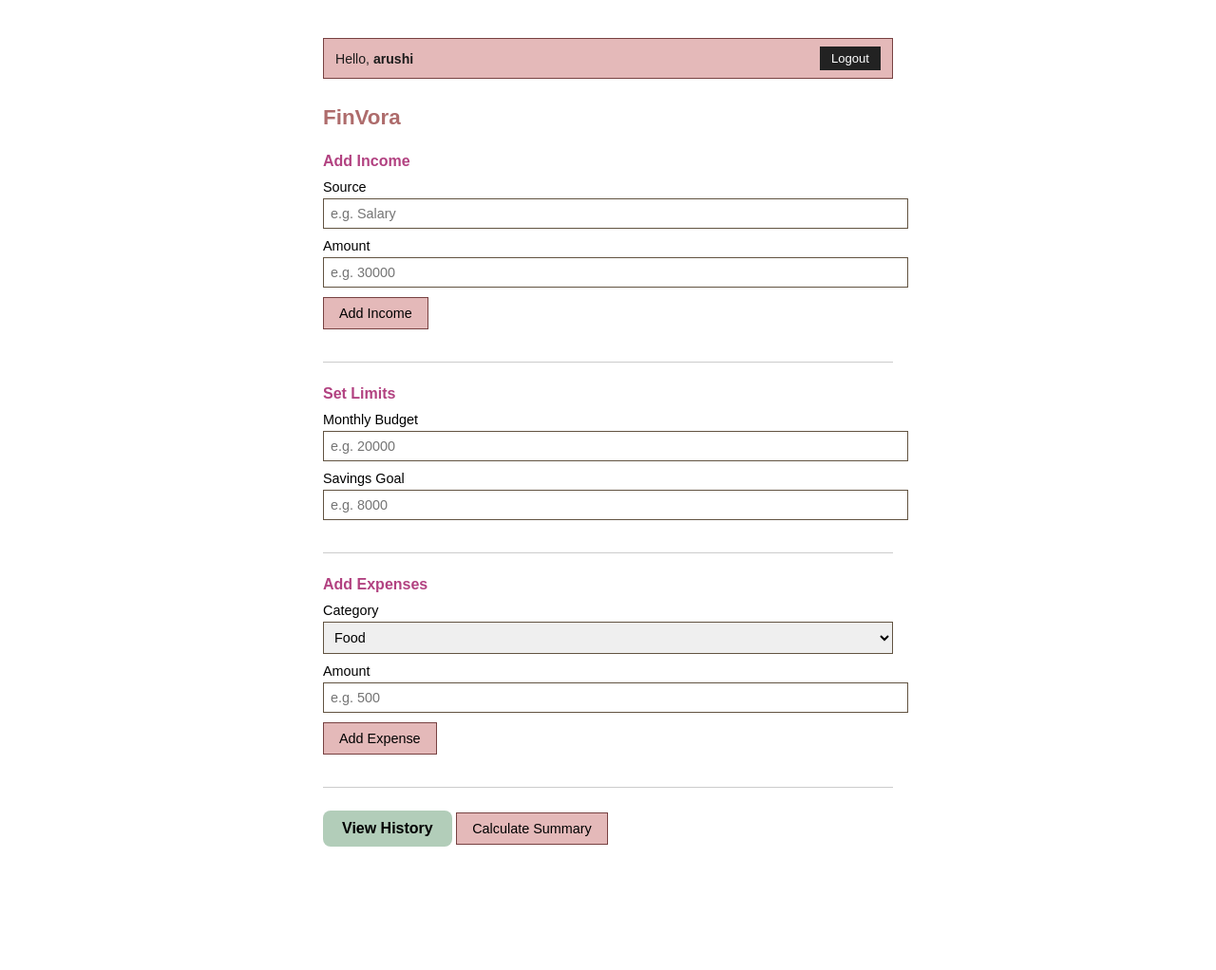
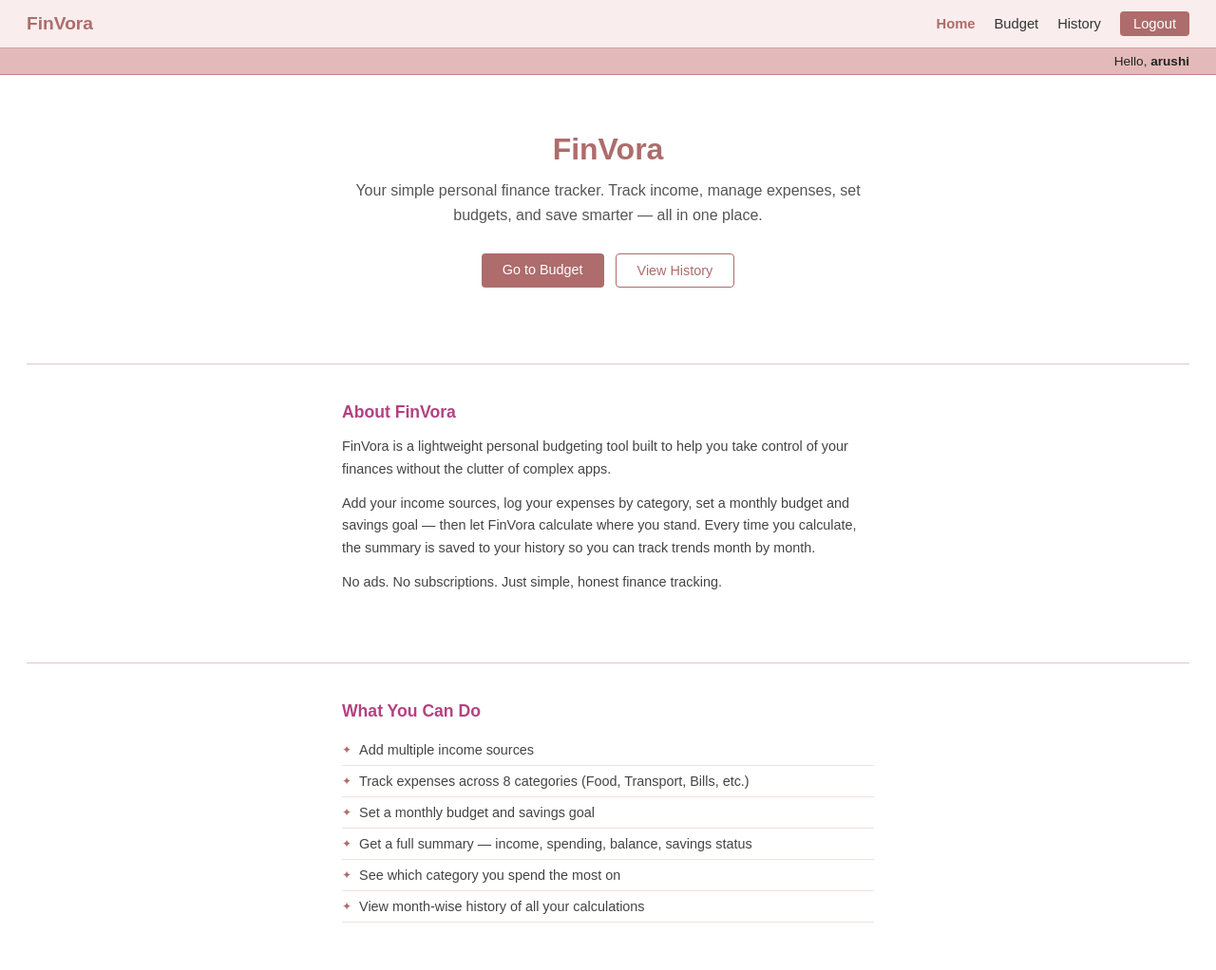
Before and after one commit to ArushiKhatri/FinVora, a Flask app: page / in a window 1280 px wide. Shown: the whole page at 95% size. Before the commit the page ends 892 px from the top, so only its background shows below. Run offline with Flask 3, Linux system fonts and the light colour scheme; a user stored in the database is signed in.

Commit message:
Added Home.html

```diff
--- a/app.py
+++ b/app.py
@@ -20,14 +20,27 @@ def is_logged_in():
     return "username" in session
 
 
+# ─── HOME ────────────────────────────────────────────────────────────────────
+
 @app.route("/")
+def home():
+    if not is_logged_in():
+        return redirect(url_for("login"))
+    return render_template("home.html", username=session["username"])
+
+
+# ─── BUDGET (was index.html) ──────────────────────────────────────────────────
+
+@app.route("/budget")
 @app.route("/index")
 @app.route("/index.html")
-def home():
+def budget():
     if not is_logged_in():
         return redirect(url_for("login"))
     return render_template("index.html", username=session["username"])
 
+
+# ─── SIGNUP ───────────────────────────────────────────────────────────────────
 
 @app.route("/signup", methods=["GET", "POST"])
 @app.route("/signup.html", methods=["GET", "POST"])
@@ -59,6 +72,8 @@ def signup():
     return render_template("signup.html")
 
 
+# ─── LOGIN ────────────────────────────────────────────────────────────────────
+
 @app.route("/login", methods=["GET", "POST"])
 @app.route("/login.html", methods=["GET", "POST"])
 def login():
@@ -83,11 +98,15 @@ def login():
     return render_template("login.html", success=success)
 
 
+# ─── LOGOUT ───────────────────────────────────────────────────────────────────
+
 @app.route("/logout")
 def logout():
     session.clear()
     return redirect(url_for("login"))
 
+
+# ─── CALCULATE ────────────────────────────────────────────────────────────────
 
 @app.route("/calculate", methods=["POST"])
 def calculate():
@@ -149,6 +168,8 @@ def calculate():
     })
 
 
+# ─── HISTORY ──────────────────────────────────────────────────────────────────
+
 @app.route("/history")
 @app.route("/history.html")
 def history():
@@ -180,6 +201,8 @@ def history():
     return render_template("history.html", history=history_list, username=session["username"])
 
 
+# ─── 404 ──────────────────────────────────────────────────────────────────────
+
 @app.errorhandler(404)
 def page_not_found(e):
     if is_logged_in():
--- /dev/null
+++ b/templates/home.html
@@ -0,0 +1,250 @@
+<!DOCTYPE html>
+<html lang="en">
+<head>
+  <meta charset="UTF-8" />
+  <meta name="viewport" content="width=device-width, initial-scale=1.0"/>
+  <title>FinVora - Home</title>
+  <style>
+    * { box-sizing: border-box; margin: 0; padding: 0; }
+
+    body {
+      font-family: sans-serif;
+      background: #fff;
+      color: #222;
+    }
+
+    /* NAVBAR */
+    nav {
+      display: flex;
+      align-items: center;
+      justify-content: space-between;
+      padding: 12px 28px;
+      border-bottom: 1px solid #d9a0a0;
+      background: #f9eded;
+    }
+
+    .nav-brand {
+      font-size: 1.2rem;
+      font-weight: bold;
+      color: #ae6c6c;
+      text-decoration: none;
+    }
+
+    .nav-links {
+      display: flex;
+      gap: 20px;
+      align-items: center;
+    }
+
+    .nav-links a {
+      text-decoration: none;
+      font-size: 0.92rem;
+      color: #333;
+    }
+
+    .nav-links a:hover { color: #ae6c6c; }
+
+    .nav-links a.active { color: #ae6c6c; font-weight: bold; }
+
+    .nav-login {
+      padding: 5px 14px;
+      background: #ae6c6c;
+      color: #fff !important;
+      border-radius: 4px;
+      font-size: 0.85rem;
+    }
+
+    .nav-login:hover { background: #944 !important; color: #fff; }
+
+    /* USER BAR (shown when logged in) */
+    .user-bar {
+      display: flex;
+      justify-content: flex-end;
+      align-items: center;
+      gap: 12px;
+      padding: 6px 28px;
+      background: #e4b9b9;
+      border-bottom: 1px solid #c08080;
+      font-size: 0.85rem;
+    }
+
+    .user-bar a {
+      padding: 4px 12px;
+      background: #222;
+      color: #fff;
+      text-decoration: none;
+      font-size: 0.82rem;
+    }
+
+    .user-bar a:hover { background: #b77777; }
+
+    /* HERO */
+    .hero {
+      text-align: center;
+      padding: 60px 20px 40px;
+      max-width: 600px;
+      margin: 0 auto;
+    }
+
+    .hero h1 {
+      font-size: 2rem;
+      color: #ae6c6c;
+      margin-bottom: 12px;
+    }
+
+    .hero p {
+      font-size: 1rem;
+      color: #555;
+      margin-bottom: 28px;
+      line-height: 1.6;
+    }
+
+    .hero-btns {
+      display: flex;
+      gap: 12px;
+      justify-content: center;
+      flex-wrap: wrap;
+    }
+
+    .btn {
+      padding: 9px 22px;
+      font-size: 0.9rem;
+      text-decoration: none;
+      border-radius: 4px;
+      cursor: pointer;
+      border: none;
+    }
+
+    .btn-primary {
+      background: #ae6c6c;
+      color: #fff;
+    }
+
+    .btn-primary:hover { background: #944; }
+
+    .btn-outline {
+      background: #fff;
+      color: #ae6c6c;
+      border: 1px solid #ae6c6c;
+    }
+
+    .btn-outline:hover { background: #f9eded; }
+
+    hr { border: none; border-top: 1px solid #e0c8c8; margin: 40px 28px; }
+
+    /* ABOUT */
+    .about {
+      max-width: 600px;
+      margin: 0 auto;
+      padding: 0 20px 20px;
+    }
+
+    .about h2 {
+      font-size: 1.1rem;
+      color: #b24281;
+      margin-bottom: 14px;
+    }
+
+    .about p {
+      font-size: 0.9rem;
+      color: #444;
+      line-height: 1.65;
+      margin-bottom: 12px;
+    }
+
+    /* FEATURES */
+    .features {
+      max-width: 600px;
+      margin: 0 auto 50px;
+      padding: 0 20px;
+    }
+
+    .features h2 {
+      font-size: 1.1rem;
+      color: #b24281;
+      margin-bottom: 14px;
+    }
+
+    .feature-list {
+      list-style: none;
+      padding: 0;
+    }
+
+    .feature-list li {
+      font-size: 0.9rem;
+      color: #444;
+      padding: 8px 0;
+      border-bottom: 1px solid #f0e0e0;
+      display: flex;
+      align-items: center;
+      gap: 8px;
+    }
+
+    .feature-list li::before {
+      content: "✦";
+      color: #ae6c6c;
+      font-size: 0.75rem;
+    }
+  </style>
+</head>
+<body>
+
+  <!-- NAVBAR -->
+  <nav>
+    <a href="/" class="nav-brand">FinVora</a>
+    <div class="nav-links">
+      <a href="/" class="active">Home</a>
+      <a href="/budget">Budget</a>
+      <a href="/history">History</a>
+      {% if username %}
+        <a href="/logout" class="nav-login">Logout</a>
+      {% else %}
+        <a href="/login" class="nav-login">Login</a>
+      {% endif %}
+    </div>
+  </nav>
+
+  <!-- USER BAR (only if logged in) -->
+  {% if username %}
+  <div class="user-bar">
+    <span>Hello, <strong>{{ username }}</strong></span>
+  </div>
+  {% endif %}
+
+  <!-- HERO -->
+  <div class="hero">
+    <h1>FinVora</h1>
+    <p>Your simple personal finance tracker. Track income, manage expenses, set budgets, and save smarter — all in one place.</p>
+    <div class="hero-btns">
+      <a href="/budget" class="btn btn-primary">Go to Budget</a>
+      <a href="/history" class="btn btn-outline">View History</a>
+    </div>
+  </div>
+
+  <hr/>
+
+  <!-- ABOUT -->
+  <div class="about">
+    <h2>About FinVora</h2>
+    <p>FinVora is a lightweight personal budgeting tool built to help you take control of your finances without the clutter of complex apps.</p>
+    <p>Add your income sources, log your expenses by category, set a monthly budget and savings goal — then let FinVora calculate where you stand. Every time you calculate, the summary is saved to your history so you can track trends month by month.</p>
+    <p>No ads. No subscriptions. Just simple, honest finance tracking.</p>
+  </div>
+
+  <hr/>
+
+  <!-- FEATURES -->
+  <div class="features">
+    <h2>What You Can Do</h2>
+    <ul class="feature-list">
+      <li>Add multiple income sources</li>
+      <li>Track expenses across 8 categories (Food, Transport, Bills, etc.)</li>
+      <li>Set a monthly budget and savings goal</li>
+      <li>Get a full summary — income, spending, balance, savings status</li>
+      <li>See which category you spend the most on</li>
+      <li>View month-wise history of all your calculations</li>
+    </ul>
+  </div>
+
+</body>
+</html>
--- a/templates/index.html
+++ b/templates/index.html
@@ -3,17 +3,88 @@
 <head>
   <meta charset="UTF-8" />
   <meta name="viewport" content="width=device-width, initial-scale=1.0"/>
-  <title>FinVora</title>
+  <title>FinVora - Budget</title>
   <style>
+    * { box-sizing: border-box; margin: 0; padding: 0; }
+
     body {
       font-family: sans-serif;
+      background: #fff;
+      color: #222;
+    }
+
+    /* NAVBAR */
+    nav {
+      display: flex;
+      align-items: center;
+      justify-content: space-between;
+      padding: 12px 28px;
+      border-bottom: 1px solid #d9a0a0;
+      background: #f9eded;
+    }
+
+    .nav-brand {
+      font-size: 1.2rem;
+      font-weight: bold;
+      color: #ae6c6c;
+      text-decoration: none;
+    }
+
+    .nav-links {
+      display: flex;
+      gap: 20px;
+      align-items: center;
+    }
+
+    .nav-links a {
+      text-decoration: none;
+      font-size: 0.92rem;
+      color: #333;
+    }
+
+    .nav-links a:hover { color: #ae6c6c; }
+    .nav-links a.active { color: #ae6c6c; font-weight: bold; }
+
+    .nav-login {
+      padding: 5px 14px;
+      background: #ae6c6c;
+      color: #fff !important;
+      border-radius: 4px;
+      font-size: 0.85rem;
+    }
+
+    .nav-login:hover { background: #944 !important; }
+
+    /* USER BAR */
+    .user-bar {
+      display: flex;
+      justify-content: space-between;
+      align-items: center;
+      padding: 6px 28px;
+      background: #e4b9b9;
+      border-bottom: 1px solid #c08080;
+      font-size: 0.85rem;
+    }
+
+    .user-bar a {
+      padding: 4px 12px;
+      background: #222;
+      color: #fff;
+      text-decoration: none;
+      font-size: 0.82rem;
+    }
+
+    .user-bar a:hover { background: #b77777; }
+
+    /* CONTENT */
+    .content {
       max-width: 600px;
-      margin: 40px auto;
+      margin: 32px auto;
       padding: 0 16px;
     }
 
-    h1 { font-size: 1.4rem; margin-bottom: 24px; color: #ae6c6c;}
-    h2 { font-size: 1rem; margin-bottom: 10px; color: #b24281;}
+    h1 { font-size: 1.4rem; margin-bottom: 24px; color: #ae6c6c; }
+    h2 { font-size: 1rem; margin-bottom: 10px; color: #b24281; }
 
     label { display: block; font-size: 0.9rem; margin-bottom: 4px; }
 
@@ -32,6 +103,11 @@
       margin-bottom: 10px;
     }
 
+    .change {
+      background: #e4b9b9;
+      border: 1px solid #774141;
+    }
+
     hr { margin: 24px 0; border: none; border-top: 1px solid #ccc; }
 
     ul { padding-left: 18px; font-size: 0.9rem; }
@@ -41,65 +117,44 @@
 
     #summary { display: none; }
     #error-msg { color: red; font-size: 0.88rem; }
-
-
-    .top-bar {
-      display: flex;
-      justify-content: space-between;
-      align-items: center;
-      background: #e4b9b9;
-      border: 1px solid #774141;
-      padding: 8px 12px;
-      margin-bottom: 28px;
-      font-size: 0.88rem;
-    }
-
-    .top-bar span {
-      color: #1c1b1b;
-    }
-
-    .logout-btn {
-      padding: 5px 12px;
-      font-size: 0.82rem;
-      background: #222;
-      color: #fff;
-      border: none;
-      cursor: pointer;
-      text-decoration: none;
-      margin-bottom: 0;
-    }
-
-    .logout-btn:hover {
-      background: #b77777;
-    }
-    .change{
-       background: #e4b9b9;
-      border: 1px solid #774141;
-    }
   </style>
 </head>
 <body>
 
+  <!-- NAVBAR -->
+  <nav>
+    <a href="/" class="nav-brand">FinVora</a>
+    <div class="nav-links">
+      <a href="/">Home</a>
+      <a href="/budget" class="active">Budget</a>
+      <a href="/history">History</a>
+      {% if username %}
+        <a href="/logout" class="nav-login">Logout</a>
+      {% else %}
+        <a href="/login" class="nav-login">Login</a>
+      {% endif %}
+    </div>
+  </nav>
 
+  <!-- USER BAR -->
+  {% if username %}
+  <div class="user-bar">
+    <span>Hello, <strong>{{ username }}</strong></span>
+  </div>
+  {% endif %}
 
-  <div class="top-bar">
-    <span> Hello, <strong>{{ username }}</strong></span>
-    <a href="/logout" class="logout-btn">Logout</a>
-  </div>
-
-  <h1>FinVora</h1>
-
+  <div class="content">
+    <h1>FinVora — Budget</h1>
 
     <h2>Add Income</h2>
     <label>Source</label>
     <input id="inc-source" type="text" placeholder="e.g. Salary" />
     <label>Amount</label>
     <input id="inc-amount" type="number" placeholder="e.g. 30000" />
-  <button class="change" onclick="addIncome()" >Add Income</button>
+    <button class="change" onclick="addIncome()">Add Income</button>
     <ul id="income-list"></ul>
 
     <hr/>
-
 
     <h2>Set Limits</h2>
     <label>Monthly Budget</label>
@@ -108,7 +163,6 @@
     <input id="savings-goal" type="number" placeholder="e.g. 8000" />
 
     <hr/>
-
 
     <h2>Add Expenses</h2>
     <label>Category</label>
@@ -124,21 +178,22 @@
     </select>
     <label>Amount</label>
     <input id="exp-amount" type="number" placeholder="e.g. 500" />
-  <button onclick="addExpense()" class="change" >Add Expense</button>
+    <button onclick="addExpense()" class="change">Add Expense</button>
     <ul id="expense-list"></ul>
 
     <hr/>
-  <a href="/history" style="display:inline-block; padding:10px 20px; background:#b2cdb9; color:#000; font-weight:bold; border-radius:8px; text-decoration:none;"> View History</a>
-  <button onclick="calculate()" class="change" >Calculate Summary</button>
+
+
+    <button onclick="calculate()" class="change">Calculate Summary</button>
     <p id="error-msg"></p>
 
-  <!-- SUMMARY -->
     <div id="summary">
       <hr/>
       <h2>Summary</h2>
       <div id="summary-content"></div>
       <br/>
       <button onclick="resetAll()">Reset</button>
+    </div>
   </div>
 
   <script>
@@ -183,25 +238,20 @@
       if (budget <= 0) return errEl.textContent = "Set a monthly budget.";
 
       try {
-        const res  = await fetch("/calculate", {
-          method:  "POST",
+        const res = await fetch("/calculate", {
+          method: "POST",
           headers: { "Content-Type": "application/json" },
-          body:    JSON.stringify({
+          body: JSON.stringify({
             income_sources: state.incomes,
-            expenses:       state.expenses,
+            expenses: state.expenses,
             monthly_budget: budget,
-            savings_goal:   goal,
+            savings_goal: goal,
           }),
         });
 
         const d = await res.json();
 
-        // NEW: if server returns 401 (not logged in), redirect to login
-        if (res.status === 401) {
-          window.location.href = "/login";
-          return;
-        }
-
+        if (res.status === 401) { window.location.href = "/login"; return; }
         if (!res.ok) return errEl.textContent = d.error || "Error.";
 
         const t  = d.totals;
@@ -241,12 +291,12 @@
     function resetAll() {
       state.incomes  = {};
       state.expenses = {};
-      document.getElementById("income-list").innerHTML   = "";
-      document.getElementById("expense-list").innerHTML  = "";
-      document.getElementById("monthly-budget").value   = "";
-      document.getElementById("savings-goal").value     = "";
-      document.getElementById("summary").style.display  = "none";
-      document.getElementById("error-msg").textContent  = "";
+      document.getElementById("income-list").innerHTML  = "";
+      document.getElementById("expense-list").innerHTML = "";
+      document.getElementById("monthly-budget").value  = "";
+      document.getElementById("savings-goal").value    = "";
+      document.getElementById("summary").style.display = "none";
+      document.getElementById("error-msg").textContent = "";
     }
   </script>
 
```
Also changed, not shown: templates/history.html (+137 -9 lines). Lines whose indentation alone changed are shown as unchanged.
